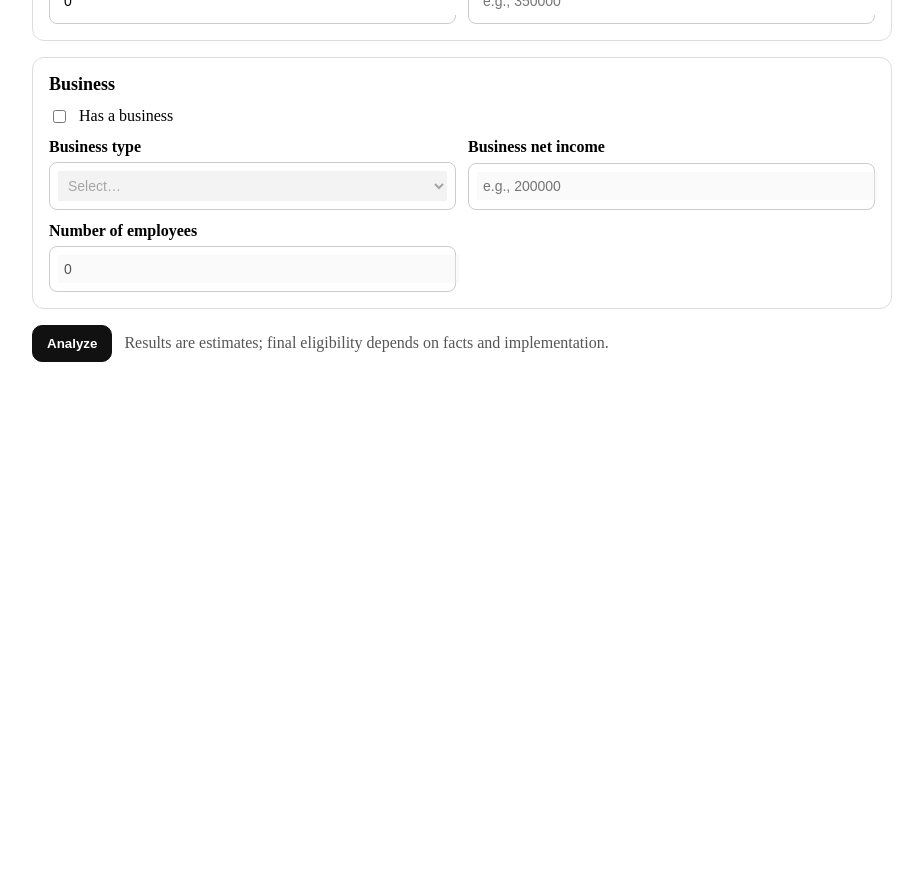
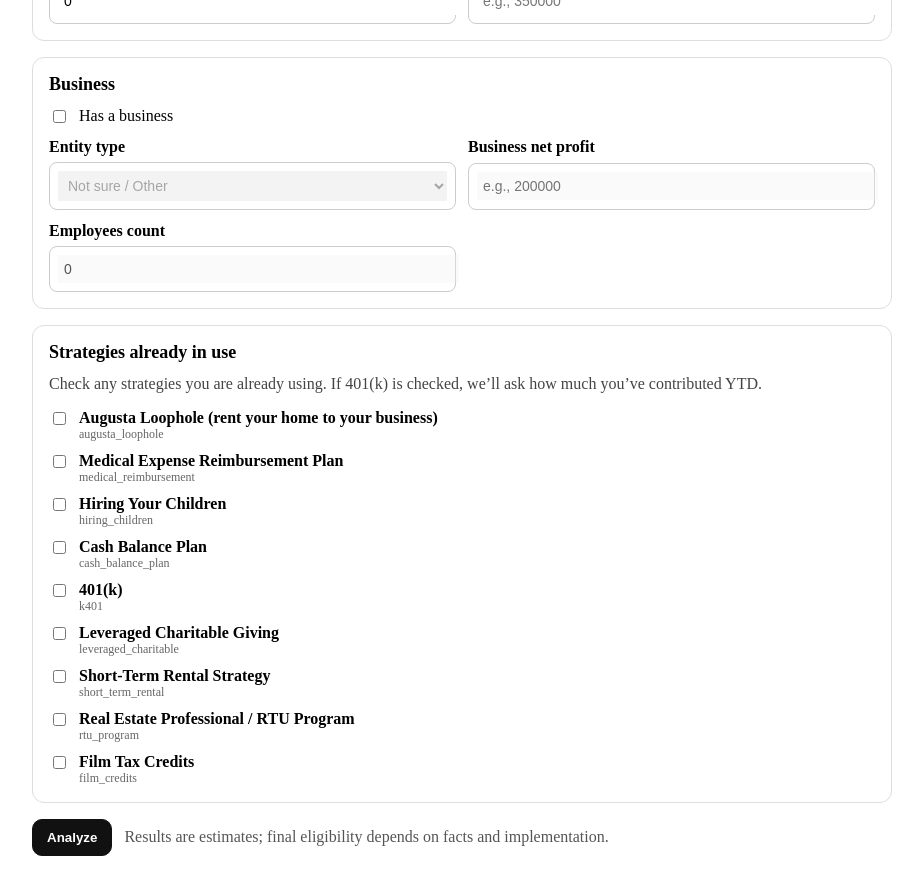
Before and after one commit to chad775/tax-planning-web-app, a Next.js app: page /intake in a window 1280 px wide. Shown: the part 540-1428 px from the top of the page, without its empty margins (178-1101 px from the left). Before the commit the page ends 934 px from the top, so only its background shows below. Built offline with nearby package versions, Linux system fonts and the light colour scheme.

Commit message:
Update intake form, mapper, and UI types

```diff
--- a/src/app/intake/page.tsx
+++ b/src/app/intake/page.tsx
@@ -6,6 +6,7 @@ import { useRouter } from "next/navigation";
 
 import { mapUiToNormalizedIntake } from "../../lib/ui/intakeMapper";
 import type { UiIntakeFormState } from "../../lib/ui/types";
+import { STRATEGY_IDS } from "../../contracts/strategyIds";
 
 type AnalyzeApiResponse = unknown;
 
@@ -17,46 +18,113 @@ const FILING_STATUS_OPTIONS: Array<{ value: UiIntakeFormState["filingStatus"]; l
 ];
 
 const STATE_OPTIONS = [
-  "AL","AK","AZ","AR","CA","CO","CT","DE","FL","GA",
+  "AL","AK","AZ","AR","CA","CO","CT","DE","DC","FL","GA",
   "HI","ID","IL","IN","IA","KS","KY","LA","ME","MD",
   "MA","MI","MN","MS","MO","MT","NE","NV","NH","NJ",
   "NM","NY","NC","ND","OH","OK","OR","PA","RI","SC",
   "SD","TN","TX","UT","VT","VA","WA","WV","WI","WY",
 ] as const;
 
-const BUSINESS_TYPE_OPTIONS = [
-  { value: "sole_proprietorship", label: "Sole proprietorship" },
-  { value: "partnership", label: "Partnership" },
-  { value: "s_corporation", label: "S corporation" },
-  { value: "c_corporation", label: "C corporation" },
-] as const;
+const ENTITY_TYPE_OPTIONS: Array<{ value: UiIntakeFormState["businessEntityType"]; label: string }> = [
+  { value: "SOLE_PROP", label: "Sole proprietorship" },
+  { value: "S_CORP", label: "S corporation" },
+  { value: "C_CORP", label: "C corporation" },
+  { value: "PARTNERSHIP", label: "Partnership" },
+  { value: "LLC", label: "LLC" },
+  { value: "UNKNOWN", label: "Not sure / Other" },
+];
+
+function labelForStrategy(id: string): string {
+  // simple human labels; we can refine later
+  switch (id) {
+    case "augusta_loophole":
+      return "Augusta Loophole (rent your home to your business)";
+    case "medical_reimbursement":
+      return "Medical Expense Reimbursement Plan";
+    case "hiring_children":
+      return "Hiring Your Children";
+    case "cash_balance_plan":
+      return "Cash Balance Plan";
+    case "k401":
+      return "401(k)";
+    case "leveraged_charitable":
+      return "Leveraged Charitable Giving";
+    case "short_term_rental":
+      return "Short-Term Rental Strategy";
+    case "rtu_program":
+      return "Real Estate Professional / RTU Program";
+    case "film_credits":
+      return "Film Tax Credits";
+    default:
+      return id;
+  }
+}
 
 export default function IntakePage() {
   const router = useRouter();
 
   const [form, setForm] = useState<UiIntakeFormState>({
+    // Contact
+    contactEmail: "",
+    contactFirstName: "",
+    contactPhone: "",
+
+    // Personal
     filingStatus: "SINGLE",
     state: "CO",
     numChildren: 0,
     grossIncome: "",
+
+    // Business
     hasBusiness: false,
-    businessType: null,
-    businessNetIncome: "",
-    numEmployees: 0,
+    businessEntityType: "UNKNOWN",
+    businessNetProfit: "",
+    employeesCount: 0,
+
+    // Strategies
     strategiesInUse: [],
 
-    contactEmail: "",
-    contactFirstName: "",
-    contactPhone: "",
+    // Retirement (required by contract)
+    k401EmployeeContribYtd: 0,
   });
 
   const [submitting, setSubmitting] = useState(false);
   const [formError, setFormError] = useState<string | null>(null);
   const [fieldIssues, setFieldIssues] = useState<Array<{ path: string; message: string }>>([]);
 
-  const canSubmit = useMemo(() => {
-    return !submitting;
-  }, [submitting]);
+  const canSubmit = useMemo(() => !submitting, [submitting]);
+
+  const issueByPath = useMemo(() => {
+    const m = new Map<string, string[]>();
+    for (const i of fieldIssues) {
+      const list = m.get(i.path) ?? [];
+      list.push(i.message);
+      m.set(i.path, list);
+    }
+    return m;
+  }, [fieldIssues]);
+
+  function issuesFor(path: string): string[] {
+    return issueByPath.get(path) ?? [];
+  }
+
+  function set<K extends keyof UiIntakeFormState>(key: K, value: UiIntakeFormState[K]) {
+    setForm((prev) => ({ ...prev, [key]: value }));
+  }
+
+  function toggleStrategy(id: (typeof STRATEGY_IDS)[number]) {
+    setForm((prev) => {
+      const has = prev.strategiesInUse.includes(id as any);
+      const next = has
+        ? prev.strategiesInUse.filter((x) => x !== (id as any))
+        : [...prev.strategiesInUse, id as any];
+
+      // If they uncheck k401, we can keep contrib YTD as-is (0 default), but no need to clear.
+      return { ...prev, strategiesInUse: next };
+    });
+  }
+
+  const k401Checked = form.strategiesInUse.includes("k401" as any);
 
   async function onSubmit(e: React.FormEvent) {
     e.preventDefault();
@@ -66,7 +134,7 @@ export default function IntakePage() {
     const mapped = mapUiToNormalizedIntake(form);
     if (!mapped.ok) {
       setFieldIssues(mapped.issues);
-      setFormError("Please fix the highlighted fields.");
+      setFormError("Please fix the highlighted fields below.");
       return;
     }
 
@@ -94,33 +162,13 @@ export default function IntakePage() {
 
       const json: AnalyzeApiResponse = await res.json();
 
-      // Results page renders only what /api/submit returned (analysis payload).
       sessionStorage.setItem("latestAnalysis", JSON.stringify(json));
-
       router.push("/results");
     } catch (err) {
       setFormError(err instanceof Error ? err.message : "Submit failed.");
     } finally {
       setSubmitting(false);
     }
-  }
-
-  const issueByPath = useMemo(() => {
-    const m = new Map<string, string[]>();
-    for (const i of fieldIssues) {
-      const list = m.get(i.path) ?? [];
-      list.push(i.message);
-      m.set(i.path, list);
-    }
-    return m;
-  }, [fieldIssues]);
-
-  function issuesFor(path: string): string[] {
-    return issueByPath.get(path) ?? [];
-  }
-
-  function set<K extends keyof UiIntakeFormState>(key: K, value: UiIntakeFormState[K]) {
-    setForm((prev) => ({ ...prev, [key]: value }));
   }
 
   return (
@@ -143,6 +191,19 @@ export default function IntakePage() {
         >
           <div style={{ fontWeight: 600, marginBottom: 6 }}>Error</div>
           <div>{formError}</div>
+
+          {fieldIssues.length > 0 && (
+            <div style={{ marginTop: 10 }}>
+              <div style={{ fontWeight: 600, marginBottom: 6, fontSize: 13 }}>Validation issues</div>
+              <ul style={{ margin: 0, paddingLeft: 18, color: "#b00020", fontSize: 12 }}>
+                {fieldIssues.map((i, idx) => (
+                  <li key={idx}>
+                    <code>{i.path}</code>: {i.message}
+                  </li>
+                ))}
+              </ul>
+            </div>
+          )}
         </div>
       )}
 
@@ -189,7 +250,9 @@ export default function IntakePage() {
             <Field label="Filing status" issues={issuesFor("personal.filing_status")}>
               <select
                 value={form.filingStatus}
-                onChange={(e) => set("filingStatus", e.target.value as UiIntakeFormState["filingStatus"])}
+                onChange={(e) =>
+                  set("filingStatus", e.target.value as UiIntakeFormState["filingStatus"])
+                }
                 style={inputStyle}
               >
                 {FILING_STATUS_OPTIONS.map((o) => (
@@ -251,9 +314,9 @@ export default function IntakePage() {
                   const checked = e.target.checked;
                   set("hasBusiness", checked);
                   if (!checked) {
-                    set("businessType", null);
-                    set("businessNetIncome", "");
-                    set("numEmployees", 0);
+                    set("businessEntityType", "UNKNOWN");
+                    set("businessNetProfit", "");
+                    set("employeesCount", 0);
                   }
                 }}
               />
@@ -261,15 +324,16 @@ export default function IntakePage() {
             </label>
 
             <div style={grid2Style}>
-              <Field label="Business type" issues={issuesFor("business.type")}>
+              <Field label="Entity type" issues={issuesFor("business.entity_type")}>
                 <select
-                  value={form.businessType ?? ""}
-                  onChange={(e) => set("businessType", (e.target.value || null) as any)}
+                  value={form.businessEntityType}
+                  onChange={(e) =>
+                    set("businessEntityType", e.target.value as UiIntakeFormState["businessEntityType"])
+                  }
                   style={inputStyle}
                   disabled={!form.hasBusiness}
                 >
-                  <option value="">Select…</option>
-                  {BUSINESS_TYPE_OPTIONS.map((o) => (
+                  {ENTITY_TYPE_OPTIONS.map((o) => (
                     <option key={o.value} value={o.value}>
                       {o.label}
                     </option>
@@ -277,22 +341,22 @@ export default function IntakePage() {
                 </select>
               </Field>
 
-              <Field label="Business net income" issues={issuesFor("business.net_income")}>
+              <Field label="Business net profit" issues={issuesFor("business.net_profit")}>
                 <input
                   inputMode="decimal"
-                  value={String(form.businessNetIncome)}
-                  onChange={(e) => set("businessNetIncome", e.target.value)}
+                  value={String(form.businessNetProfit)}
+                  onChange={(e) => set("businessNetProfit", e.target.value)}
                   style={inputStyle}
                   disabled={!form.hasBusiness}
                   placeholder="e.g., 200000"
                 />
               </Field>
 
-              <Field label="Number of employees" issues={issuesFor("business.num_employees")}>
+              <Field label="Employees count" issues={issuesFor("business.employees_count")}>
                 <input
                   inputMode="numeric"
-                  value={String(form.numEmployees)}
-                  onChange={(e) => set("numEmployees", e.target.value)}
+                  value={String(form.employeesCount)}
+                  onChange={(e) => set("employeesCount", e.target.value)}
                   style={inputStyle}
                   disabled={!form.hasBusiness}
                   placeholder="0"
@@ -300,6 +364,56 @@ export default function IntakePage() {
               </Field>
             </div>
           </div>
+        </section>
+
+        <section style={cardStyle}>
+          <h2 style={h2Style}>Strategies already in use</h2>
+          <p style={{ marginTop: 0, color: "#444" }}>
+            Check any strategies you are already using. If 401(k) is checked, we’ll ask how much you’ve contributed YTD.
+          </p>
+
+          <div style={{ display: "grid", gap: 10 }}>
+            {STRATEGY_IDS.map((id) => {
+              const checked = form.strategiesInUse.includes(id as any);
+              return (
+                <label key={id} style={{ display: "flex", gap: 10, alignItems: "flex-start" }}>
+                  <input
+                    type="checkbox"
+                    checked={checked}
+                    onChange={() => toggleStrategy(id)}
+                    style={{ marginTop: 3 }}
+                  />
+                  <span>
+                    <strong>{labelForStrategy(id)}</strong>
+                    <div style={{ color: "#666", fontSize: 12 }}>{id}</div>
+                  </span>
+                </label>
+              );
+            })}
+          </div>
+
+          {k401Checked && (
+            <div style={{ marginTop: 14 }}>
+              <h3 style={{ margin: "10px 0 8px", fontSize: 16 }}>401(k) details</h3>
+              <div style={grid2Style}>
+                <Field
+                  label="401(k) employee contributions YTD"
+                  issues={issuesFor("retirement.k401_employee_contrib_ytd")}
+                >
+                  <input
+                    inputMode="decimal"
+                    value={String(form.k401EmployeeContribYtd)}
+                    onChange={(e) => set("k401EmployeeContribYtd", e.target.value)}
+                    style={inputStyle}
+                    placeholder="e.g., 12000"
+                  />
+                </Field>
+              </div>
+              <p style={{ margin: "8px 0 0", color: "#666", fontSize: 12 }}>
+                This is used as an input to estimate remaining room and strategy impact (best-effort).
+              </p>
+            </div>
+          )}
         </section>
 
         <div style={{ display: "flex", gap: 12, alignItems: "center" }}>
--- a/src/lib/ui/intakeMapper.ts
+++ b/src/lib/ui/intakeMapper.ts
@@ -21,21 +21,19 @@ export function mapUiToNormalizedIntake(ui: UiIntakeFormState): IntakeMapperOk |
       income_excl_business: toMoney(ui.grossIncome),
       state: normalizeState(ui.state),
     },
-
     business: {
       has_business: !!ui.hasBusiness,
-      type: ui.hasBusiness ? ui.businessType : null,
-      net_income: ui.hasBusiness ? toMoney(ui.businessNetIncome) : 0,
-      num_employees: ui.hasBusiness ? toInt(ui.numEmployees) : 0,
+      entity_type: ui.hasBusiness ? ui.businessEntityType : "UNKNOWN",
+      employees_count: ui.hasBusiness ? toInt(ui.employeesCount) : 0,
+      net_profit: ui.hasBusiness ? toMoney(ui.businessNetProfit) : 0,
     },
-
-    // Required by contract (empty objects are OK if schema allows)
-    retirement: {},
+    retirement: {
+      k401_employee_contrib_ytd: toMoney(ui.k401EmployeeContribYtd),
+    },
     strategies_in_use: ui.strategiesInUse ?? [],
   };
 
   const parsed = NormalizedIntakeSchema.safeParse(candidate);
-
   if (parsed.success) {
     return {
       ok: true,
@@ -55,9 +53,7 @@ export function mapUiToNormalizedIntake(ui: UiIntakeFormState): IntakeMapperOk |
 
 /* ---------------- helpers ---------------- */
 
-function buildContact(
-  ui: UiIntakeFormState
-): { email: string; firstName?: string; phone?: string } {
+function buildContact(ui: UiIntakeFormState): { email: string; firstName?: string; phone?: string } {
   const email = String(ui.contactEmail ?? "").trim();
   const firstName = String(ui.contactFirstName ?? "").trim();
   const phone = String(ui.contactPhone ?? "").trim();
```
Also changed, not shown: src/lib/ui/types.ts (+16 -13 lines).
